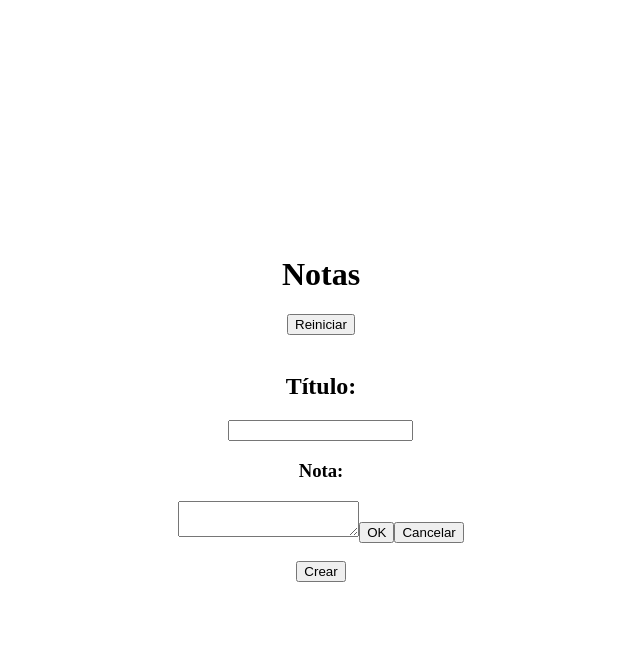
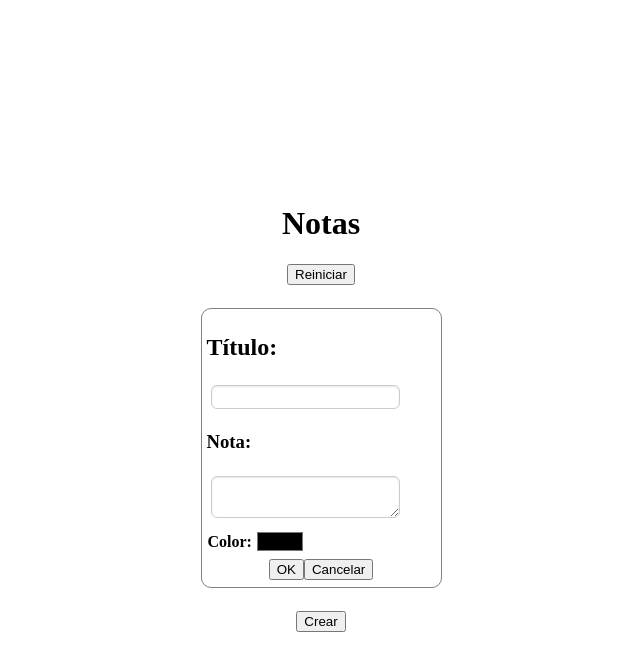
Before and after one commit to LucasGetsCode/Anotador, an Angular app: page / in a window 1280 px wide. Both pictures are taken after a click on the button "Crear". Shown: the top 670 px of the page, without its empty margins (319-959 px from the left). Built offline with nearby package versions, Linux system fonts and the light colour scheme.

Commit message:
Creador renovado

```diff
--- a/src/app/app.component.ts
+++ b/src/app/app.component.ts
@@ -46,14 +46,14 @@ export class AppComponent {
     console.log(mensaje);
   }
 
-  creado([titulo, nota]: [string, string]) {
+  creado([titulo, nota, color]: [string, string, string]) {
     let index = this.notas.length;
     console.log("Título: " + titulo);
     console.log("Nota: " + nota);
     if (this.notas != null) {
-      this.notas.push({ "titulo": titulo, "nota": nota, "index": index, "color": "#fbfbfb" });
+      this.notas.push({ "titulo": titulo, "nota": nota, "index": index, "color": color });
     } else {
-      this.notas = [{ "titulo": titulo, "nota": nota, "index": index, "color": "#fbfbfb" }];
+      this.notas = [{ "titulo": titulo, "nota": nota, "index": index, "color": color }];
     }
     sessionStorage.setItem("notas", JSON.stringify(this.notas));
     this.creando = false;
--- a/src/app/nota-creador/nota-creador.component.css
+++ b/src/app/nota-creador/nota-creador.component.css
@@ -0,0 +1,78 @@
+:root {
+    --color-fondo: #fbfbfb;
+    --color-hover: #f0f0f0;
+    --color-boton-hover: #e4e4e4;
+}
+
+.nota {
+    border: 1px solid gray;
+    border-radius: 10px;
+    margin: 5px;
+    padding: 5px;
+    background-color: var(--color-fondo);
+    text-align: justify;
+}
+
+.nota:hover {
+    background-color: var(--color-hover);
+    border-color: var(--color-hover);
+    outline: none;
+    box-shadow: 0 0 5px var(--color-fondo);
+}
+
+.nota:active {
+    background-color: var(--color-hover);
+}
+
+.button-container {
+    display: flex;
+    /* Necesario para centrar */
+    align-items: center;
+    /* Centra verticalmente */
+    margin: 2px;
+    justify-content: center;
+    /* Centra horizontalmente */
+}
+
+.columna {
+    display: flex;
+    flex-direction: column;
+    justify-content: center;
+}
+
+.fila {
+    display: flex;
+    flex-direction: row;
+    align-items: center;
+}
+
+.button {
+    border: 0px solid;
+    background-color: rgba(0, 0, 0, 0);
+    font-size: larger;
+    margin: 2px;
+    padding: 0px;
+}
+
+.button:hover {
+    color: blue;
+    background-color: var(--color-boton-hover);
+}
+
+/* Estilos para el campo de input */
+.input {
+    margin: 4px;
+    width: 80%;
+    padding: 2px;
+    border: 1px solid #ccc;
+    border-radius: 6px;
+    box-shadow: inset 0 1px 2px rgba(0, 0, 0, 0.1);
+    font-size: 16px;
+}
+
+/* Estilos adicionales para el foco del campo de input */
+.input:focus {
+    border-color: #007bff;
+    outline: none;
+    box-shadow: 0 0 5px rgba(0, 123, 255, 0.5);
+}
--- a/src/app/nota-creador/nota-creador.component.html
+++ b/src/app/nota-creador/nota-creador.component.html
@@ -1,8 +1,16 @@
-<h2>Título:</h2>
-<input title="titulo" [(ngModel)]="titulo" (keydown)="shiftenter($event)">
+<div class="nota">
+    <h2>Título:</h2>
+    <input title="Título" class="input" [(ngModel)]="titulo" (keydown)="shiftenter($event)">
 
-<h3>Nota:</h3>
-<textarea title="nota" [(ngModel)]="nota" (keydown)="shiftenter($event)"></textarea>
+    <h3>Nota:</h3>
+    <textarea title="Nota" class="input" [(ngModel)]="nota" (keydown)="shiftenter($event)"></textarea>
+    <div class="fila">
+        <h4 style="margin: 1px;">Color:</h4>
+        <input type="color" title="color" class="button" [(ngModel)]="color"/>
+    </div>
+    <div class="button-container fila">
+        <button type="button" title="Ok" (click)="ok()">OK</button>
+        <button type="button" title="Cancel" (click)="cancelar()">Cancelar</button>
+    </div>
 
-<button type="button" title="ok" (click)="ok()">OK</button>
-<button type="button" title="cancel" (click)="cancelar()">Cancelar</button>
+</div>
--- a/src/app/nota-creador/nota-creador.component.ts
+++ b/src/app/nota-creador/nota-creador.component.ts
@@ -6,14 +6,15 @@ import { Component, Output, EventEmitter, NgModule } from '@angular/core';
   styleUrl: './nota-creador.component.css'
 })
 export class NotaCreadorComponent {
-  titulo = ""
-  nota = ""
+  titulo = "";
+  nota = "";
+  color = "";
 
   @Output() enviarDatos = new EventEmitter();
   @Output() cancelarEnvio = new EventEmitter();
 
     ok() {
-      this.enviarDatos.emit([this.titulo, this.nota])
+      this.enviarDatos.emit([this.titulo, this.nota, this.color])
     }
 
     shiftenter(event: KeyboardEvent) {
--- a/src/app/nota/nota.component.css
+++ b/src/app/nota/nota.component.css
@@ -34,11 +34,15 @@
 }
 
 .columna {
+    display: flex;
     flex-direction: column;
+    justify-content: center;
 }
 
 .fila {
+    display: flex;
     flex-direction: row;
+    align-items: center;
 }
 
 .button {
--- a/src/index.html
+++ b/src/index.html
@@ -2,7 +2,7 @@
 <html lang="en">
 <head>
   <meta charset="utf-8">
-  <title>Anotador2</title>
+  <title>Anotador</title>
   <base href="/">
   <meta name="viewport" content="width=device-width, initial-scale=1">
   <link rel="icon" type="image/x-icon" href="favicon.ico">
```
